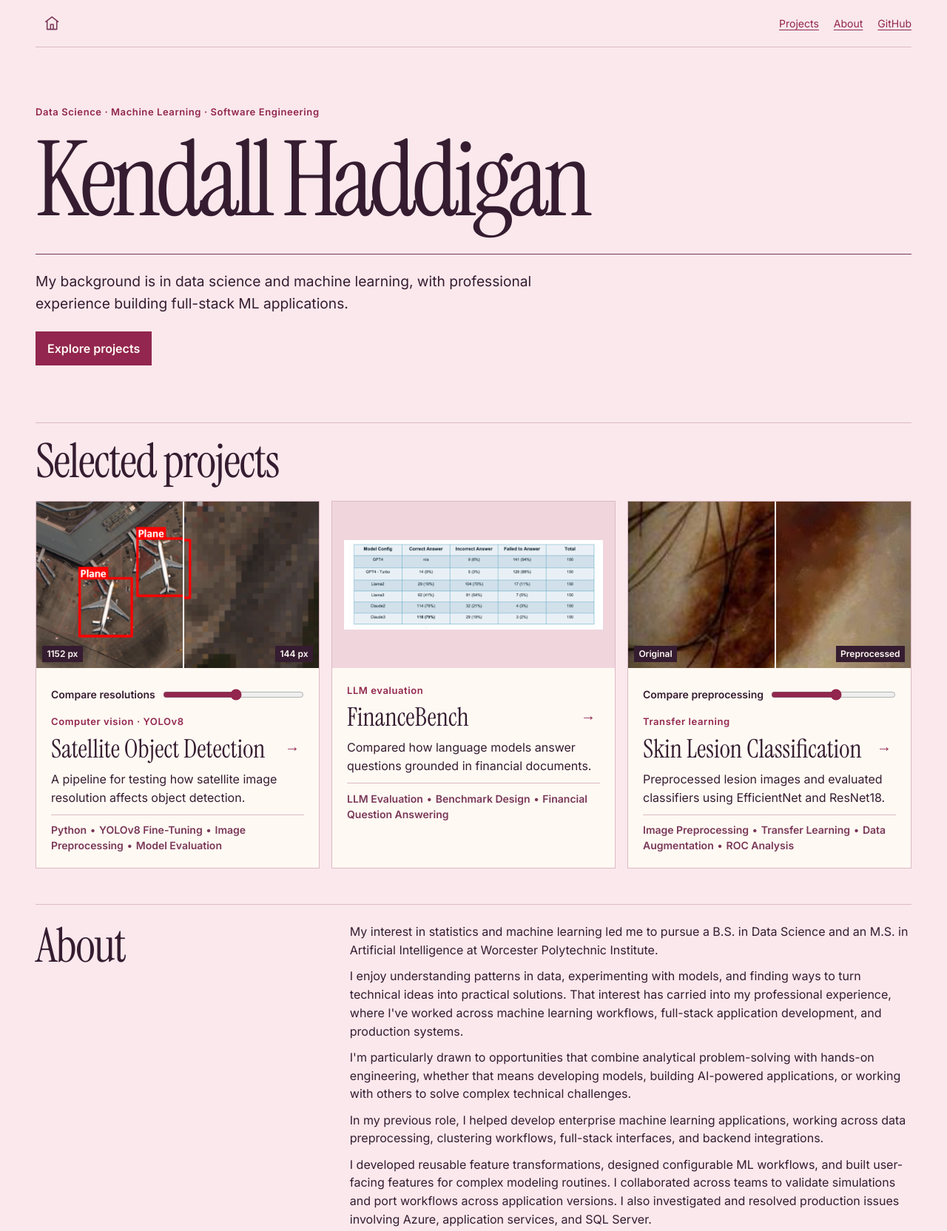
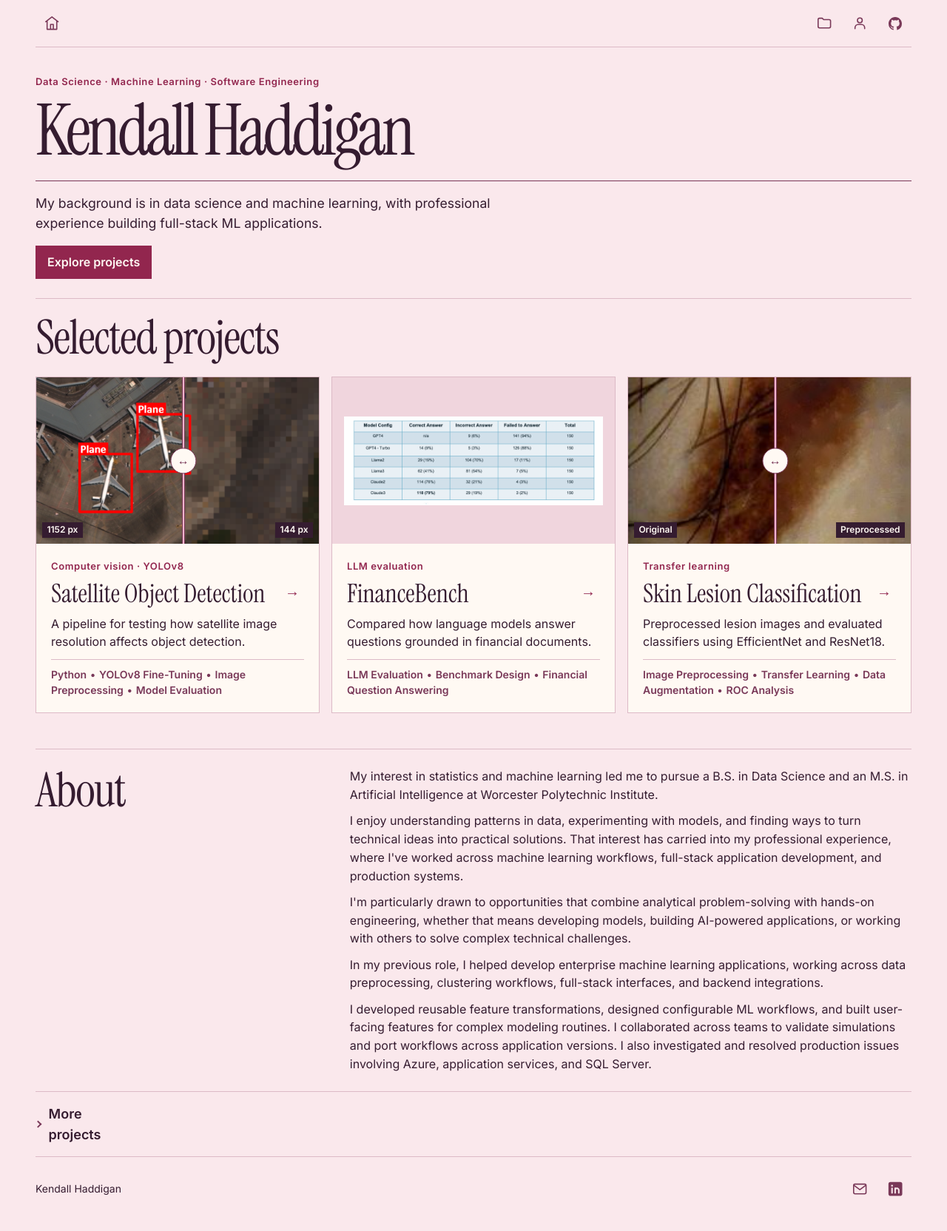
Before and after one commit to kendallh78/kendallh78.github.io, a plain HTML site: page index.html in a window 1280 px wide. Shown: the top 1664 px of the page at 74% size. Drawn offline with Linux system fonts and the light colour scheme.

Commit message:
resize header, text to icons, redesign more projects

```diff
--- a/index.html
+++ b/index.html
@@ -17,9 +17,9 @@
       </svg>
     </a>
     <nav aria-label="Main navigation">
-      <a href="#work">Projects</a>
-      <a href="#about">About</a>
-      <a href="https://github.com/kendallh78">GitHub</a>
+      <a href="#work" class="header-icon-link" aria-label="Projects" title="Projects"><svg viewBox="0 0 24 24" fill="none" stroke="currentColor" stroke-width="1.7" stroke-linecap="round" stroke-linejoin="round" aria-hidden="true" focusable="false"><path d="M3 7a2 2 0 0 1 2-2h4l2 2h8a2 2 0 0 1 2 2v8a2 2 0 0 1-2 2H5a2 2 0 0 1-2-2Z"/></svg></a>
+      <a href="#about" class="header-icon-link" aria-label="About" title="About"><svg viewBox="0 0 24 24" fill="none" stroke="currentColor" stroke-width="1.7" stroke-linecap="round" stroke-linejoin="round" aria-hidden="true" focusable="false"><circle cx="12" cy="8" r="3.5"/><path d="M5 20v-1a5 5 0 0 1 5-5h4a5 5 0 0 1 5 5v1"/></svg></a>
+      <a href="https://github.com/kendallh78" class="header-icon-link" aria-label="GitHub" title="GitHub"><svg viewBox="0 0 16 16" fill="currentColor" aria-hidden="true" focusable="false"><path d="M8 0C3.58 0 0 3.58 0 8a8 8 0 0 0 5.47 7.59c.4.07.55-.17.55-.38v-1.49c-2.23.48-2.7-.94-2.7-.94-.36-.92-.89-1.17-.89-1.17-.73-.5.06-.49.06-.49.8.06 1.22.82 1.22.82.71 1.22 1.87.87 2.33.66.07-.52.28-.87.51-1.07-1.78-.2-3.64-.89-3.64-3.95 0-.87.31-1.59.82-2.15-.08-.2-.36-1.02.08-2.12 0 0 .67-.21 2.2.82a7.67 7.67 0 0 1 4 0c1.53-1.03 2.2-.82 2.2-.82.44 1.1.16 1.92.08 2.12.51.56.82 1.28.82 2.15 0 3.07-1.87 3.75-3.65 3.95.29.25.54.74.54 1.49v2.2c0 .21.15.46.55.38A8 8 0 0 0 16 8c0-4.42-3.58-8-8-8Z"/></svg></a>
     </nav>
   </header>
   <main class="wrap" id="main">
@@ -42,12 +42,12 @@
             <span class="comparison-line" aria-hidden="true"></span>
             <span class="image-label image-label-left" aria-hidden="true">1152 px</span>
             <span class="image-label image-label-right" aria-hidden="true">144 px</span>
+            <div class="compare-control image-compare-control" hidden>
+              <span class="comparison-handle" aria-hidden="true">↔</span>
+              <input aria-label="Compare resolutions" id="resolution" type="range" aria-controls="satellite-comparison" data-comparison-label="higher-resolution view" min="0" max="100" value="52" aria-valuetext="52% higher-resolution view">
+            </div>
           </div>
           <div class="project-copy">
-            <div class="compare-control" hidden>
-              <label for="resolution">Compare resolutions</label>
-              <input id="resolution" type="range" aria-controls="satellite-comparison" data-comparison-label="higher-resolution view" min="0" max="100" value="52" aria-valuetext="52% higher-resolution view">
-            </div>
             <p class="eyebrow">Computer vision · YOLOv8</p>
             <div class="project-title">
               <h3>Satellite Object Detection</h3>
@@ -78,12 +78,12 @@
             <span class="comparison-line" aria-hidden="true"></span>
             <span class="image-label image-label-left" aria-hidden="true">Original</span>
             <span class="image-label image-label-right" aria-hidden="true">Preprocessed</span>
+            <div class="compare-control image-compare-control" hidden>
+              <span class="comparison-handle" aria-hidden="true">↔</span>
+              <input aria-label="Compare preprocessing" id="lesion-split" type="range" min="0" max="100" value="52" aria-controls="lesion-comparison" data-comparison-label="original image" aria-valuetext="52% original image">
+            </div>
           </div>
           <div class="project-copy">
-            <div class="compare-control" hidden>
-              <label for="lesion-split">Compare preprocessing</label>
-              <input id="lesion-split" type="range" min="0" max="100" value="52" aria-controls="lesion-comparison" data-comparison-label="original image" aria-valuetext="52% original image">
-            </div>
             <p class="eyebrow">Transfer learning</p>
             <div class="project-title">
               <h3>Skin Lesion Classification</h3>
@@ -107,14 +107,13 @@
     </section>
     <details class="archive">
       <summary>More projects</summary>
-      <ul>
-        <li><a href="https://l1l197-kendallh78.shinyapps.io/r_shiny/">R Shiny Application</a><br><span class="project-skills">R<span class="skill-separator" aria-hidden="true">•</span><span class="skill-pause">, </span>Shiny<span class="skill-separator" aria-hidden="true">•</span><span class="skill-pause">, </span>Feature Engineering<span class="skill-separator" aria-hidden="true">•</span><span class="skill-pause">, </span>Random Forest Classification</span></li>
-        <li><a href="https://docs.google.com/presentation/d/1i0IDJRD3Fgem1OZl95vP1CrycOi2n9uCUO3fP23TTro/edit?usp=sharing">Uber Business Analysis</a><br><span class="project-skills">Exploratory Data Analysis<span class="skill-separator" aria-hidden="true">•</span><span class="skill-pause">, </span>Business Analytics</span></li>
-        <li><a href="https://wp.wpi.edu/hawaii/enhancing-outreach-to-promote-water-conservation-practices-on-oahu/">Water Conservation Outreach on Oʻahu</a><br><span class="project-skills">Data Analysis<span class="skill-separator" aria-hidden="true">•</span><span class="skill-pause">, </span>Stakeholder Outreach<span class="skill-separator" aria-hidden="true">•</span><span class="skill-pause">, </span>Research Communication</span></li>
-        <li><a href="https://public.tableau.com/views/MQPCompetitorDashboard/CompetitorAnalysisDashboard">Competitor Data Analysis</a><br><span class="project-skills">Tableau<span class="skill-separator" aria-hidden="true">•</span><span class="skill-pause">, </span>Dashboard Design<span class="skill-separator" aria-hidden="true">•</span><span class="skill-pause">, </span>Competitor Analysis</span></li>
-        <li><a href="https://public.tableau.com/views/MQPTableau/Dashboard">Company Data Analysis</a><br><span class="project-skills">Tableau<span class="skill-separator" aria-hidden="true">•</span><span class="skill-pause">, </span>Data Visualization<span class="skill-separator" aria-hidden="true">•</span><span class="skill-pause">, </span>Dashboard Design</span></li>
-        <li><a href="https://public.tableau.com/shared/2TJ4TBJYQ">Vending Machine Analytics</a><br><span class="project-skills">Tableau<span class="skill-separator" aria-hidden="true">•</span><span class="skill-pause">, </span>Business Intelligence<span class="skill-separator" aria-hidden="true">•</span><span class="skill-pause">, </span>Data Visualization</span></li>
-        <li><a href="./images/Heart%20Data%20Visualization.png">Heart Data Visualization</a><br><span class="project-skills">JavaScript<span class="skill-separator" aria-hidden="true">•</span><span class="skill-pause">, </span>D3.js<span class="skill-separator" aria-hidden="true">•</span><span class="skill-pause">, </span>Linked Visualizations</span></li>
+      <ul class="archive-grid" role="list">
+        <li><a href="https://l1l197-kendallh78.shinyapps.io/r_shiny/">R Shiny Application</a><span class="project-skills">R<span class="skill-separator" aria-hidden="true">•</span><span class="skill-pause">, </span><wbr>Shiny<span class="skill-separator" aria-hidden="true">•</span><span class="skill-pause">, </span><wbr>Feature Engineering<span class="skill-separator" aria-hidden="true">•</span><span class="skill-pause">, </span><wbr>Random Forest Classification</span></li>
+        <li><a href="https://docs.google.com/presentation/d/1i0IDJRD3Fgem1OZl95vP1CrycOi2n9uCUO3fP23TTro/edit?usp=sharing">Uber Business Analysis</a><span class="project-skills">Exploratory Data Analysis<span class="skill-separator" aria-hidden="true">•</span><span class="skill-pause">, </span><wbr>Business Analytics</span></li>
+        <li><a href="https://wp.wpi.edu/hawaii/enhancing-outreach-to-promote-water-conservation-practices-on-oahu/">Water Conservation Outreach on Oʻahu</a><span class="project-skills">Data Analysis<span class="skill-separator" aria-hidden="true">•</span><span class="skill-pause">, </span><wbr>Stakeholder Outreach<span class="skill-separator" aria-hidden="true">•</span><span class="skill-pause">, </span><wbr>Research Communication</span></li>
+        <li><a href="https://public.tableau.com/views/MQPCompetitorDashboard/CompetitorAnalysisDashboard">Competitor Data Analysis</a><span class="project-skills">Tableau<span class="skill-separator" aria-hidden="true">•</span><span class="skill-pause">, </span><wbr>Dashboard Design<span class="skill-separator" aria-hidden="true">•</span><span class="skill-pause">, </span><wbr>Competitor Analysis</span></li>
+        <li><a href="https://public.tableau.com/views/MQPTableau/Dashboard">Company Data Analysis</a><span class="project-skills">Tableau<span class="skill-separator" aria-hidden="true">•</span><span class="skill-pause">, </span><wbr>Data Visualization<span class="skill-separator" aria-hidden="true">•</span><span class="skill-pause">, </span><wbr>Dashboard Design</span></li>
+        <li><a href="./images/Heart%20Data%20Visualization.png">Heart Data Visualization</a><span class="project-skills">JavaScript<span class="skill-separator" aria-hidden="true">•</span><span class="skill-pause">, </span><wbr>D3.js<span class="skill-separator" aria-hidden="true">•</span><span class="skill-pause">, </span><wbr>Linked Visualizations</span></li>
       </ul>
     </details>
   </main>
--- a/styles.css
+++ b/styles.css
@@ -31,20 +31,22 @@ a:focus-visible, summary:focus-visible, input:focus-visible { outline: 2px solid
 .site-header { padding-block: .6rem; border-bottom: 1px solid var(--line); }
 .site-header nav, .site-footer nav { display: flex; flex-wrap: wrap; gap: .4rem 1.25rem; }
 .site-header a, .site-footer { font-size: .875rem; }
-.home-link { display: grid; place-items: center; width: 2.75rem; height: 2.75rem; color: var(--skill-plum); }
-.home-link:hover { color: var(--berry); }
-.home-link svg { display: block; width: 1.4rem; height: 1.4rem; }
+.site-header nav { gap: .25rem; }
+.home-link, .header-icon-link { display: grid; place-items: center; width: 2.75rem; height: 2.75rem; color: var(--skill-plum); }
+.home-link:hover, .header-icon-link:hover { color: var(--berry); }
+.home-link svg, .header-icon-link svg { display: block; width: 1.4rem; height: 1.4rem; }
+.header-icon-link[aria-label="GitHub"] svg { width: 1.125rem; height: 1.125rem; }
 .hero {
   position: relative;
   isolation: isolate;
   overflow: hidden;
-  padding: clamp(2.8rem, 6vw, 5rem) 0;
+  padding-block: clamp(1.4rem, 2.8vw, 2.25rem) clamp(1.15rem, 2vw, 1.65rem);
 }
-.hero h1 { line-height: .95; }
-.hero .intro { max-width: 56ch; }
+.hero h1 { font-size: clamp(2.75rem, 7.5vw, 6.5rem); line-height: .95; }
+.hero .intro { max-width: 56ch; margin-block: 1rem; font-size: clamp(1rem, 1.5vw, 1.1rem); }
 .hero-crease {
   height: 1px;
-  margin-top: clamp(1rem, 3vw, 2rem);
+  margin-top: clamp(.85rem, 2vw, 1.4rem);
   background: var(--skill-plum);
   transform-origin: left center;
 }
@@ -53,7 +55,8 @@ h1 { font-size: clamp(4.4rem, 11vw, 9.5rem); letter-spacing: -.05em; line-height
 h2 { font-size: clamp(2.5rem, 5vw, 4.1rem); letter-spacing: -.025em; }
 h3 { font-size: clamp(1.65rem, 2.7vw, 2.35rem); }
 .eyebrow { color: var(--berry); font-size: .8125rem; font-weight: 600; letter-spacing: .045em; }
-.hero .eyebrow, .case-header .eyebrow { margin-bottom: 1rem; }
+.hero .eyebrow { margin-bottom: .65rem; }
+.case-header .eyebrow { margin-bottom: 1rem; }
 .intro { max-width: 40ch; margin-block: 1.4rem; font-size: clamp(1rem, 2vw, 1.2rem); }
 .button { display: inline-block; background: var(--berry); color: var(--cream); padding: .65rem 1rem; text-decoration: none; font-weight: 600; }
 .button:hover { background: var(--plum); }
@@ -87,19 +90,80 @@ h3 { font-size: clamp(1.65rem, 2.7vw, 2.35rem); }
 .comparison { position: relative; overflow: hidden; --split: 52%; background: var(--plum); }
 .comparison img { width: 100%; height: 100%; display: block; object-fit: cover; object-position: center 43%; }
 .comparison-layer { position: absolute; inset: 0; clip-path: inset(0 calc(100% - var(--split)) 0 0); }
-.comparison-line { position: absolute; inset-block: 0; left: var(--split); width: 2px; background: var(--cream); transform: translateX(-50%); }
+.comparison-line { position: absolute; inset-block: 0; left: var(--split); width: 2px; background: #f3b5cb; box-shadow: 0 0 0 1px var(--skill-plum); transform: translateX(-50%); }
 .image-label { position: absolute; bottom: .5rem; font: 600 .75rem/1.4 "Inter", sans-serif; padding: .15rem .4rem; background: var(--plum); color: var(--cream); }
 .image-label-left { left: .5rem; }
 .image-label-right { right: .5rem; }
 .compare-control:not([hidden]) { display: flex; gap: .4rem .65rem; align-items: center; flex-wrap: wrap; }
 .compare-control label { font-size: .875rem; font-weight: 600; }
 .compare-control input { flex: 1 1 5rem; min-width: 0; width: 100%; min-height: 2rem; margin: 0; accent-color: var(--berry); }
+.image-compare-control:not([hidden]) { display: block; position: absolute; inset: 0; }
+.image-compare-control input {
+  position: absolute;
+  inset: 0;
+  height: 100%;
+  opacity: 0;
+  cursor: ew-resize;
+}
+.comparison-handle {
+  position: absolute;
+  top: 50%;
+  left: clamp(1.1rem, var(--split), calc(100% - 1.1rem));
+  transform: translate(-50%, -50%);
+  display: grid;
+  place-items: center;
+  width: 2.2rem;
+  height: 2.2rem;
+  border: 1px solid var(--skill-plum);
+  border-radius: 50%;
+  background: var(--cream);
+  color: var(--skill-plum);
+  pointer-events: none;
+}
+.image-compare-control:focus-within .comparison-handle {
+  outline: 2px solid var(--cream);
+  outline-offset: 2px;
+  box-shadow: 0 0 0 6px var(--skill-plum);
+}
 .profile-section { display: grid; grid-template-columns: .7fr 1.3fr; gap: 1rem; border-top: 1px solid var(--line); margin-top: 3rem; padding-block: 1.5rem; }
 .profile-section p + p { margin-top: .65rem; }
 .archive { border-top: 1px solid var(--line); padding-block: 1rem; }
-.archive summary { cursor: pointer; font-size: 1.125rem; font-weight: 600; }
-.archive .project-skills { font-size: 1rem; }
-.archive li + li { margin-top: .75rem; }
+.archive summary {
+  display: flex;
+  align-items: center;
+  gap: .65rem;
+  width: fit-content;
+  list-style: none;
+  cursor: pointer;
+  font-size: 1.125rem;
+  font-weight: 600;
+}
+.archive summary::-webkit-details-marker { display: none; }
+.archive summary::before {
+  content: "";
+  box-sizing: border-box;
+  flex: 0 0 .45rem;
+  height: .45rem;
+  border: solid var(--skill-plum);
+  border-width: 0 2px 2px 0;
+  transform: rotate(-45deg);
+}
+.archive[open] summary::before { transform: rotate(45deg); }
+.archive-grid {
+  display: grid;
+  grid-template-columns: repeat(2, minmax(0, 1fr));
+  gap: .65rem;
+  margin: .85rem 0 .4rem;
+  padding: 0;
+  list-style: none;
+}
+.archive-grid li { padding: .75rem .95rem; background: var(--cream); border: 1px solid var(--line); }
+.archive-grid a { color: var(--plum); font-weight: 600; }
+.archive-grid a:hover { color: var(--berry); }
+.archive-grid .project-skills { display: block; margin-top: .2rem; }
+@media (max-width: 36rem) {
+  .archive-grid { grid-template-columns: 1fr; }
+}
 .site-footer { border-top: 1px solid var(--line); }
 .site-footer .footer-contact { gap: .25rem; }
 .footer-contact a { display: grid; place-items: center; width: 2.75rem; height: 2.75rem; color: var(--skill-plum); }
@@ -161,7 +225,6 @@ h3 { font-size: clamp(1.65rem, 2.7vw, 2.35rem); }
 }
 @media (max-width: 36rem) {
   .wrap { width: calc(100% - 2rem); }
-  .hero h1 { font-size: clamp(3rem, 10.5vw, 4.1rem); }
   .project { display: block; }
   .project-image { aspect-ratio: 1.7; }
   .profile-section { grid-template-columns: 1fr; }
```
Also changed, not shown: financebench.html (+2 -2 lines), satellite.html (+2 -2 lines), skin-lesion.html (+2 -2 lines).
